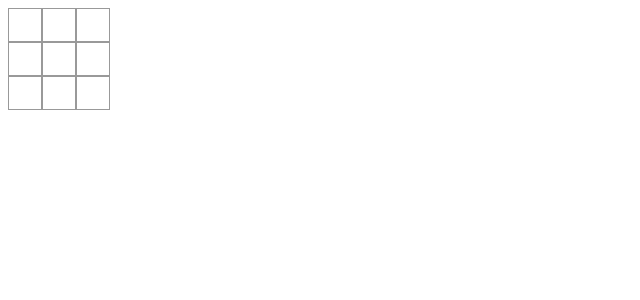
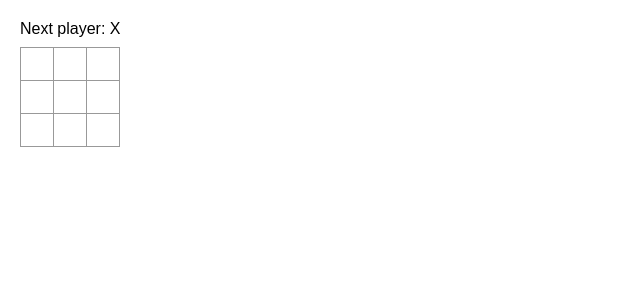
Before and after one commit to amarphule/projects, a React (Vite) app in the folder beginner/tic-tac-toe/: page / in a window 1280 px wide. Shown: the top 300 px of the page, without its empty margins (0-640 px from the left). Built offline with nearby package versions, Linux system fonts and the light colour scheme.

Commit message:
display winner

```diff
--- a/beginner/tic-tac-toe/src/App.css
+++ b/beginner/tic-tac-toe/src/App.css
@@ -1,12 +1,74 @@
+* {
+  box-sizing: border-box;
+}
+
+body {
+  font-family: sans-serif;
+  margin: 20px;
+  padding: 0;
+}
+
+h1 {
+  margin-top: 0;
+  font-size: 22px;
+}
+
+h2 {
+  margin-top: 0;
+  font-size: 20px;
+}
+
+h3 {
+  margin-top: 0;
+  font-size: 18px;
+}
+
+h4 {
+  margin-top: 0;
+  font-size: 16px;
+}
+
+h5 {
+  margin-top: 0;
+  font-size: 14px;
+}
+
+h6 {
+  margin-top: 0;
+  font-size: 12px;
+}
+
+code {
+  font-size: 1.2em;
+}
+
+ul {
+  padding-inline-start: 20px;
+}
+
+* {
+  box-sizing: border-box;
+}
+
+body {
+  font-family: sans-serif;
+  margin: 20px;
+  padding: 0;
+}
+
 .square {
+  background: #fff;
+  border: 1px solid #999;
   float: left;
   font-size: 24px;
-  background: #fff;
-  border: 1px solid #999;
+  font-weight: bold;
   line-height: 34px;
+  height: 34px;
+  margin-right: -1px;
+  margin-top: -1px;
+  padding: 0;
+  text-align: center;
   width: 34px;
-  height: 34px;
-  text-align: center;
 }
 
 .board-row:after {
@@ -14,3 +76,105 @@
   content: "";
   display: table;
 }
+
+.status {
+  margin-bottom: 10px;
+}
+.game {
+  display: flex;
+  flex-direction: row;
+}
+
+.game-info {
+  margin-left: 20px;
+}
+* {
+  box-sizing: border-box;
+}
+
+body {
+  font-family: sans-serif;
+  margin: 20px;
+  padding: 0;
+}
+
+h1 {
+  margin-top: 0;
+  font-size: 22px;
+}
+
+h2 {
+  margin-top: 0;
+  font-size: 20px;
+}
+
+h3 {
+  margin-top: 0;
+  font-size: 18px;
+}
+
+h4 {
+  margin-top: 0;
+  font-size: 16px;
+}
+
+h5 {
+  margin-top: 0;
+  font-size: 14px;
+}
+
+h6 {
+  margin-top: 0;
+  font-size: 12px;
+}
+
+code {
+  font-size: 1.2em;
+}
+
+ul {
+  padding-inline-start: 20px;
+}
+
+* {
+  box-sizing: border-box;
+}
+
+body {
+  font-family: sans-serif;
+  margin: 20px;
+  padding: 0;
+}
+
+.square {
+  background: #fff;
+  border: 1px solid #999;
+  float: left;
+  font-size: 24px;
+  font-weight: bold;
+  line-height: 34px;
+  height: 34px;
+  margin-right: -1px;
+  margin-top: -1px;
+  padding: 0;
+  text-align: center;
+  width: 34px;
+}
+
+.board-row:after {
+  clear: both;
+  content: "";
+  display: table;
+}
+
+.status {
+  margin-bottom: 10px;
+}
+.game {
+  display: flex;
+  flex-direction: row;
+}
+
+.game-info {
+  margin-left: 20px;
+}
--- a/beginner/tic-tac-toe/src/App.jsx
+++ b/beginner/tic-tac-toe/src/App.jsx
@@ -16,7 +16,7 @@ export default function Board() {
 
   const handleClick = (i) => {
     // if square has value don't change
-    if (squares[i]) return;
+    if (squares[i] || calculateWinner(squares)) return;
 
     const newSquares = squares.slice();
 
@@ -29,8 +29,42 @@ export default function Board() {
     setXIsNext(!xIsNext);
   };
 
+  function calculateWinner() {
+    const lines = [
+      [0, 1, 2],
+      [3, 4, 5],
+      [6, 7, 8],
+      [0, 3, 6],
+      [1, 4, 7],
+      [2, 5, 8],
+      [0, 4, 8],
+      [2, 4, 6],
+    ];
+
+    for (let i = 0; i < lines.length; i++) {
+      const [a, b, c] = lines[i];
+      if (
+        squares[a] &&
+        squares[a] === squares[b] &&
+        squares[a] === squares[c]
+      ) {
+        return squares[a];
+      }
+    }
+    return null;
+  }
+  const winner = calculateWinner(squares);
+  let status;
+  if (winner) {
+    status = "Winner: " + winner;
+  } else {
+    status = "Next player: " + (xIsNext ? "X" : "O");
+  }
+
   return (
     <>
+      <div className="status">{status}</div>
+
       <div className="board-row">
         <Square value={squares[0]} onSquareClick={() => handleClick(0)} />
         <Square value={squares[1]} onSquareClick={() => handleClick(1)} />
```
